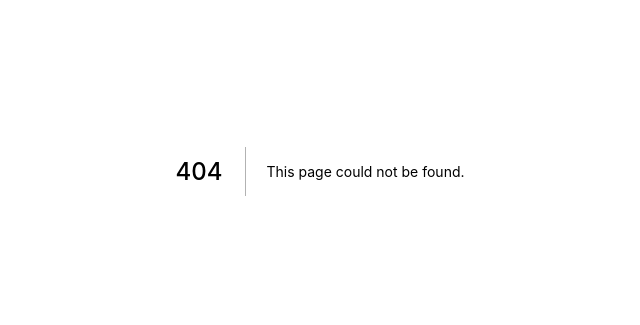
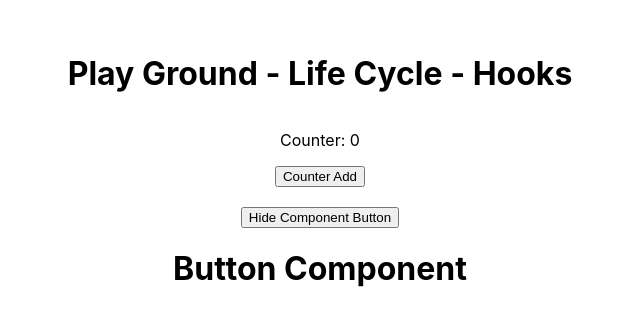
Before and after one commit to TamokiLoi/nextjs-demo, a Next.js app: page /playGround/hook in a window 1280 px wide. Before the commit this address had no page. Shown: the part 229-554 px from the top of the page, without its empty margins (320-960 px from the left). Built offline with nearby package versions, Linux system fonts and the light colour scheme.

Commit message:
learn react-hooks useEffect

```diff
--- /dev/null
+++ b/components/Button.tsx
@@ -0,0 +1,15 @@
+import { useEffect } from "react"
+
+export default function Button() {
+
+    useEffect(() => {
+        // console.log('after render button component');
+        // return () => {
+        //     console.log('component button will unmount!');
+        // }
+    })
+
+    return (
+        <h1>Button Component</h1>
+    )
+}
--- a/pages/index.tsx
+++ b/pages/index.tsx
@@ -6,11 +6,6 @@ import Image from '../assets/images/1.jpg';
 const Home: React.FC = () => {
   return (
     <div className={styles.container}>
-      <Head>
-        <title>Create Next App</title>
-        <link rel="icon" href="/favicon.ico" />
-      </Head>
-
       <main className={styles.main}>
 
         {/* <img src={Image} /> */}
--- /dev/null
+++ b/pages/playGround/hook/index.tsx
@@ -0,0 +1,41 @@
+import React, { useEffect, useState } from 'react';
+import Button from '../../../components/Button';
+import styles from '../../../styles/Home.module.css';
+
+const LifeCycleHook = () => {
+
+    const [counter, setCounter] = useState(0);
+    const [visible, setVisible] = useState(true);
+
+    useEffect(() => {
+        console.log('useEffect run = empty');
+    }, []);
+    useEffect(() => {
+        console.log('useEffect run counter, visible', counter, visible);
+    }, [counter, visible]);
+    useEffect(() => {
+        console.log('useEffect run counter', counter);
+    }, [counter]);
+    useEffect(() => {
+        console.log('useEffect run visible', visible);
+    }, [visible]);
+
+    console.log('before return');
+
+    return (
+        <div className={styles.container}>
+            <h1>Play Ground - Life Cycle - Hooks</h1>
+            <p>Counter: {counter}</p>
+            <button onClick={() => {
+                // setCounter(counter + 1)
+                setCounter((preCounter) => {
+                    return preCounter + 1
+                })
+            }}>Counter Add</button><br/>
+            <button onClick={() => setVisible(!visible)}>Hide Component Button</button>
+            {visible && <Button />}
+        </div>
+    )
+}
+
+export default LifeCycleHook;
```
Also changed, not shown: pages/_app.tsx (+34 -2 lines), pages/playGround/class/index.tsx (added, +48 -0 lines), assets/1.jpg (deleted).
